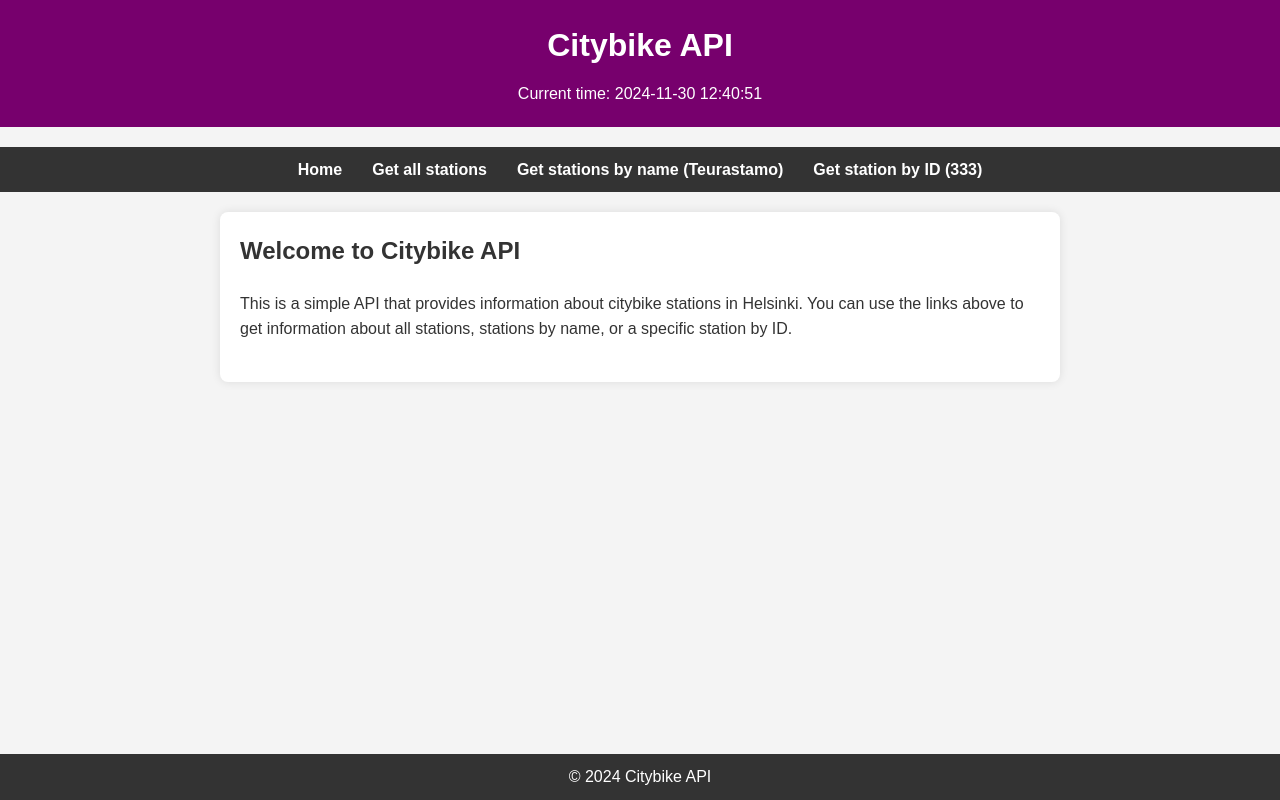
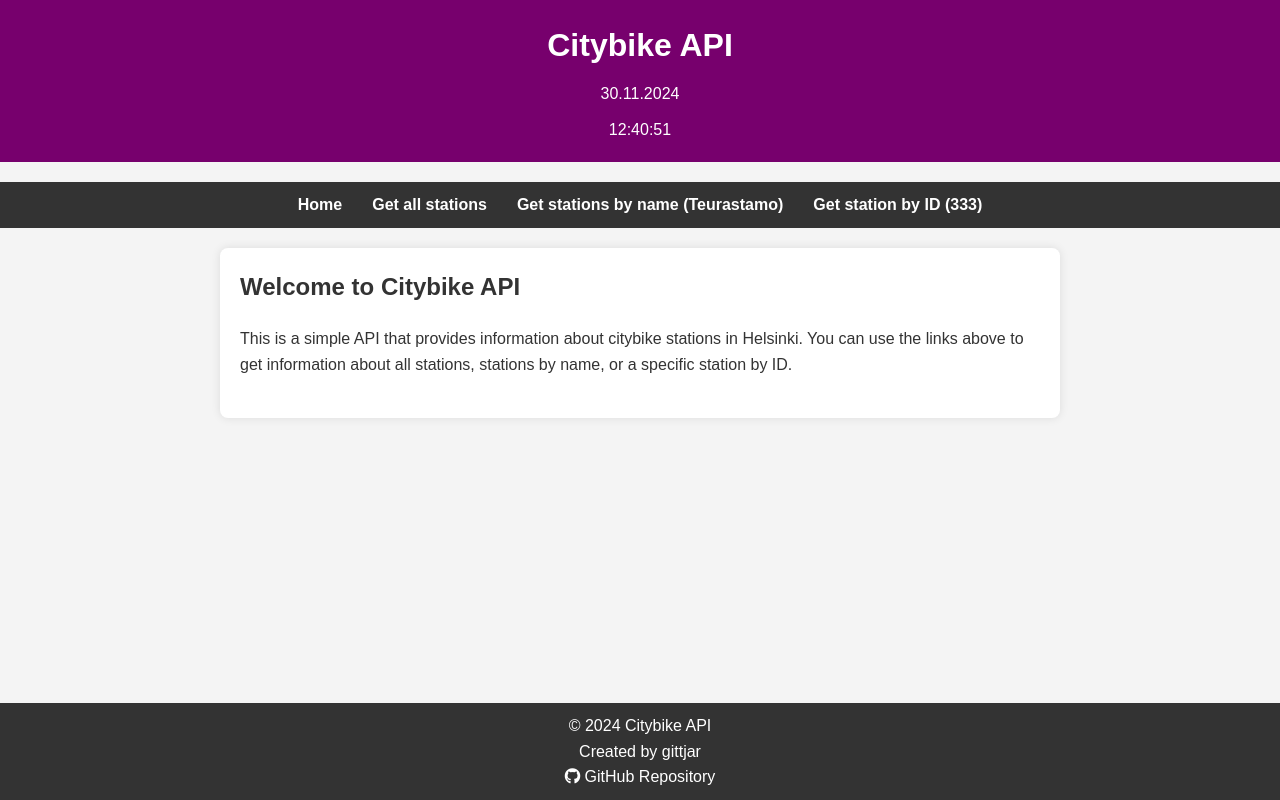
Before and after one commit to gittjar/SolitaCitybikeApi, a Flask app: page / in a window 1280 px wide. Run offline with Flask 3, Linux system fonts and the light colour scheme.

Commit message:
small updates to layout

```diff
--- a/app.py
+++ b/app.py
@@ -7,8 +7,9 @@ app.register_blueprint(stations_bp)
 
 @app.route('/')
 def index():
-    current_time = datetime.datetime.now().strftime("%Y-%m-%d %H:%M:%S")
-    return render_template('index.html', current_time=current_time)
+    current_date = datetime.datetime.now().strftime("%d.%m.%Y")
+    current_time = datetime.datetime.now().strftime("%H:%M:%S")
+    return render_template('index.html', current_date=current_date, current_time=current_time)
 
 if __name__ == '__main__':
     app.run(debug=True)
--- a/static/styles.css
+++ b/static/styles.css
@@ -87,3 +87,8 @@ footer {
     bottom: 0;
     width: 100%;
 }
+
+.footer-link {
+    color: white;
+    text-decoration: none;
+}
--- a/templates/index.html
+++ b/templates/index.html
@@ -5,11 +5,13 @@
     <meta name="viewport" content="width=device-width, initial-scale=1.0">
     <title>Citybike API</title>
     <link rel="stylesheet" href="{{ url_for('static', filename='styles.css') }}">
+    <link rel="stylesheet" href="https://cdnjs.cloudflare.com/ajax/libs/font-awesome/5.15.4/css/all.min.css">
 </head>
 <body>
     <header>
         <h1>Citybike API</h1>
-        <p>Current time: {{ current_time }}</p>
+        <p>{{ current_date }}</p>
+        <p>{{ current_time }}</p>
     </header>
     <nav>
         <ul>
@@ -25,6 +27,12 @@
     </main>
     <footer>
         <p>&copy; 2024 Citybike API</p>
+        <p>Created by gittjar</p>
+        <p>
+            <a class="footer-link" href="https://github.com/gittjar/SolitaCitybikeApi" target="_blank">
+                <i class="fab fa-github"></i> GitHub Repository
+            </a>
+        </p>
     </footer>
 </body>
 </html>
```
